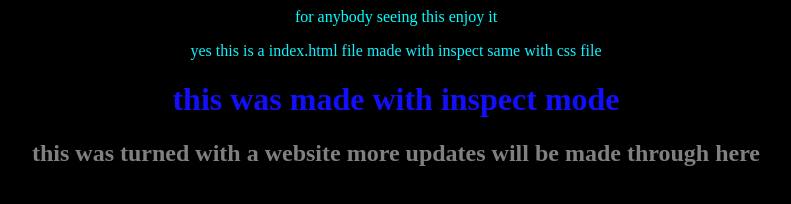
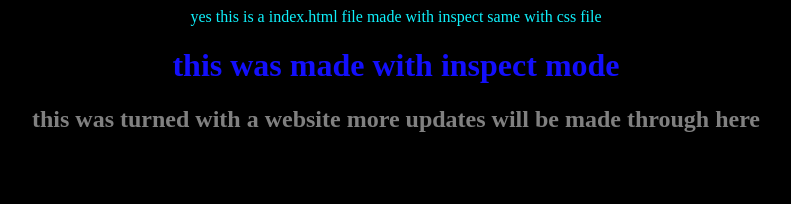
Before and after one commit to dhkiller350/system-test.com, a plain HTML site: page index.html in a window 1280 px wide. Shown: the whole page, without its empty margins (244-1035 px from the left). Drawn offline with Linux system fonts and the light colour scheme.

Commit message:
Update index.html

```diff
--- a/index.html
+++ b/index.html
@@ -1,7 +1,6 @@
 <!---doctype--->
 <html dir="ltr" lang="en" class="" lazy-loaded="true">
     <title>inspect file</title>
-    <header>for anybody seeing this enjoy it</header>
 <html lang="en">
   <head>
     <meta charset="UTF-8" />
```
